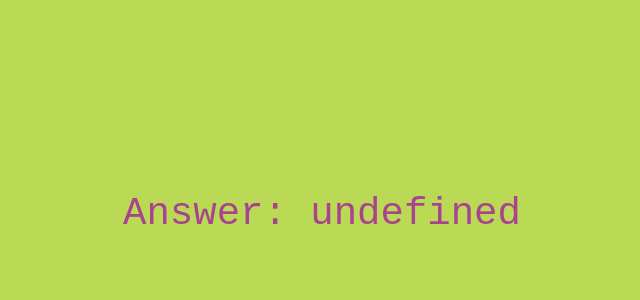
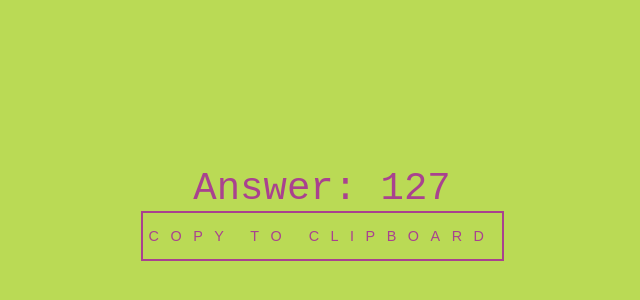
Before and after one commit to jacknight/AoC, a plain HTML site: page 2020/Day 4/Part 2.html in a window 1280 px wide. Shown: the part 132-432 px from the top of the page, without its empty margins (318-958 px from the left). Drawn offline with Linux system fonts and the light colour scheme.

Commit message:
Day 4 solutions (not so pretty is it...)

```diff
--- a/2020/Day 4/Part 2.html
+++ b/2020/Day 4/Part 2.html
@@ -13,11 +13,129 @@
       .then((response) => response.text())
       .then((text) => {
         var lines = text.split("\n");
-        var answer;
+        var answer = 0;
 
         // solution here
+        var field = "";
+        var passports = text.split("\n\n");
+
+        var byr = 1;
+        var iyr = 2;
+        var eyr = 3;
+        var hgt = 4;
+        var hcl = 5;
+        var ecl = 6;
+        var pid = 7;
+        var cid = 0;
+
+        var valid = byr + iyr + eyr + hgt + hcl + ecl + pid + cid;
+
+        for (i = 0; i < passports.length; i++) {
+          var passport = passports[i];
+          var entries = passport.split(/\s+/);
+          var sum = 0;
+          for (var j = 0; j < entries.length; j++) {
+            var fieldValue = entries[j].split(":");
+            var field = fieldValue[0];
+            var val = fieldValue[1];
+            sum += checkField(field, val);
+          }
+          if (sum == valid) {
+            answer++;
+          } else {
+          }
+        }
 
         displayAnswer(answer);
+
+        function checkField(field, val) {
+          switch (field) {
+            case "byr":
+              if (
+                val.length === 4 &&
+                Number(val) >= 1920 &&
+                Number(val) <= 2002
+              ) {
+                return byr;
+              }
+              return;
+            case "iyr":
+              if (
+                val.length === 4 &&
+                Number(val) >= 2010 &&
+                Number(val) <= 2020
+              ) {
+                return iyr;
+              }
+              return;
+            case "eyr":
+              if (
+                val.length === 4 &&
+                Number(val) >= 2020 &&
+                Number(val) <= 2030
+              ) {
+                return eyr;
+              }
+              return;
+            case "hgt":
+              var units = val.substring(val.length - 2, val.length);
+              var height = Number(val.substring(0, val.length - 2));
+              if (
+                (units == "cm" && height >= 150 && height <= 193) ||
+                (units == "in" && height >= 59 && height <= 76)
+              ) {
+                return hgt;
+              }
+              return;
+            case "hcl":
+              if (val.length === 7 && val[0] == "#") {
+                if (isHex(val.substring(1, val.length))) {
+                  return hcl;
+                }
+              }
+              return;
+            case "ecl":
+              if (isEyeColor(val)) {
+                return ecl;
+              }
+              return;
+            case "pid":
+              if (val.length === 9 && Number(val) !== undefined) {
+                return pid;
+              }
+              return;
+            case "cid":
+              return cid;
+              return;
+            default:
+              return;
+          }
+        }
+
+        function isHex(val) {
+          if (val.length !== 6) {
+            return false;
+          }
+
+          for (let x = 0; x < val.length; x++) {
+            if (!val[x].match(/[0-9a-f]+/)) {
+              return false;
+            }
+          }
+          return true;
+        }
+
+        function isEyeColor(val) {
+          return (
+            val === "amb" ||
+            val === "blu" ||
+            val === "brn" ||
+            val === "gry" ||
+            val === "grn" ||
+            val === "hzl" ||
+            val === "oth"
+          );
+        }
       });
   </script>
 </html>
```
Also changed, not shown: 2020/Day 4/Part 1.html (+58 -1 lines), 2020/Day 4/input.txt.
